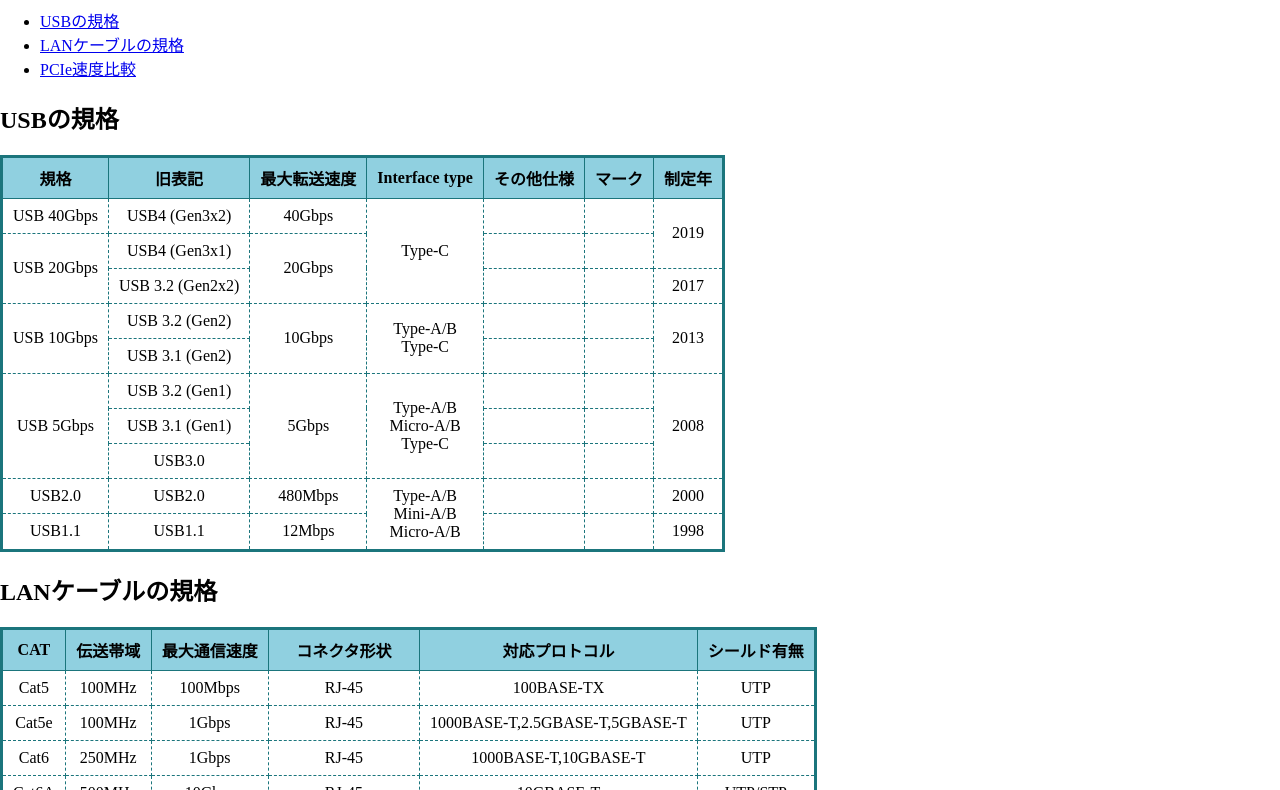
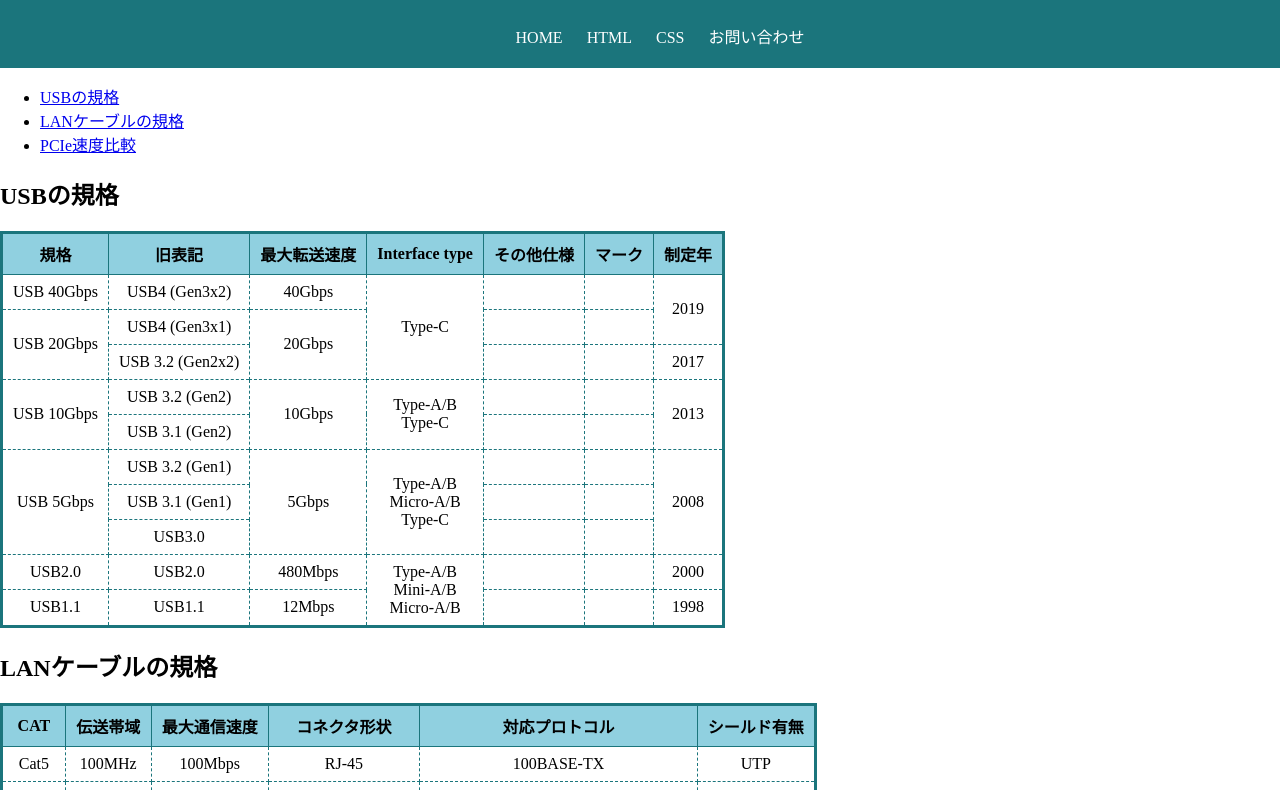
Before and after one commit to stego-caelum/stego-caelum.github.io, a plain HTML site: page index.html in a window 1280 px wide. Shown: the part 81-871 px from the top of the page. Drawn offline with Linux system fonts and the light colour scheme.

Commit message:
edit header

```diff
--- a/index.html
+++ b/index.html
@@ -11,6 +11,14 @@
   <header>
     <div class="header">
       <h1>Stegoの覚書</h1>
+    </div>
+    <div class="header-menu">
+      <ul class="header-menu-list">
+        <li>HOME</li>
+        <li>HTML</li>
+        <li>CSS</li>
+        <li>お問い合わせ</li>
+      </ul>
     </div>
   </header>
 
```
